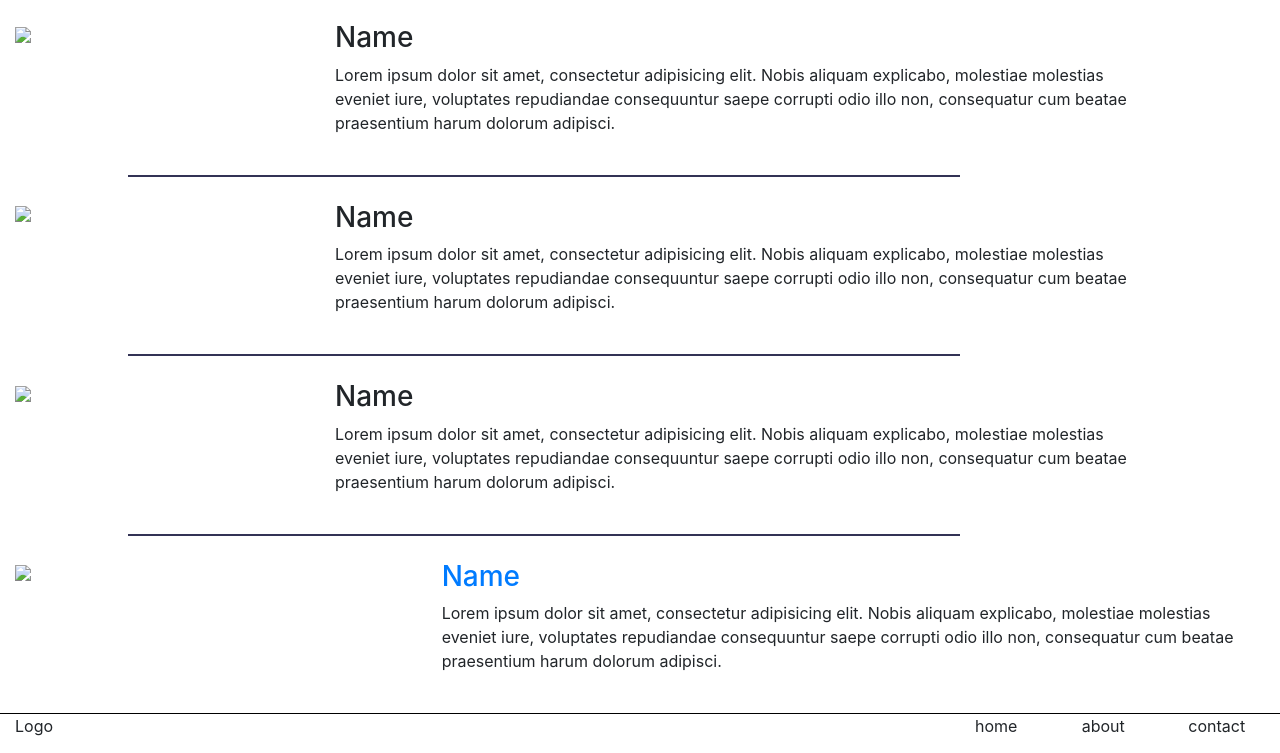
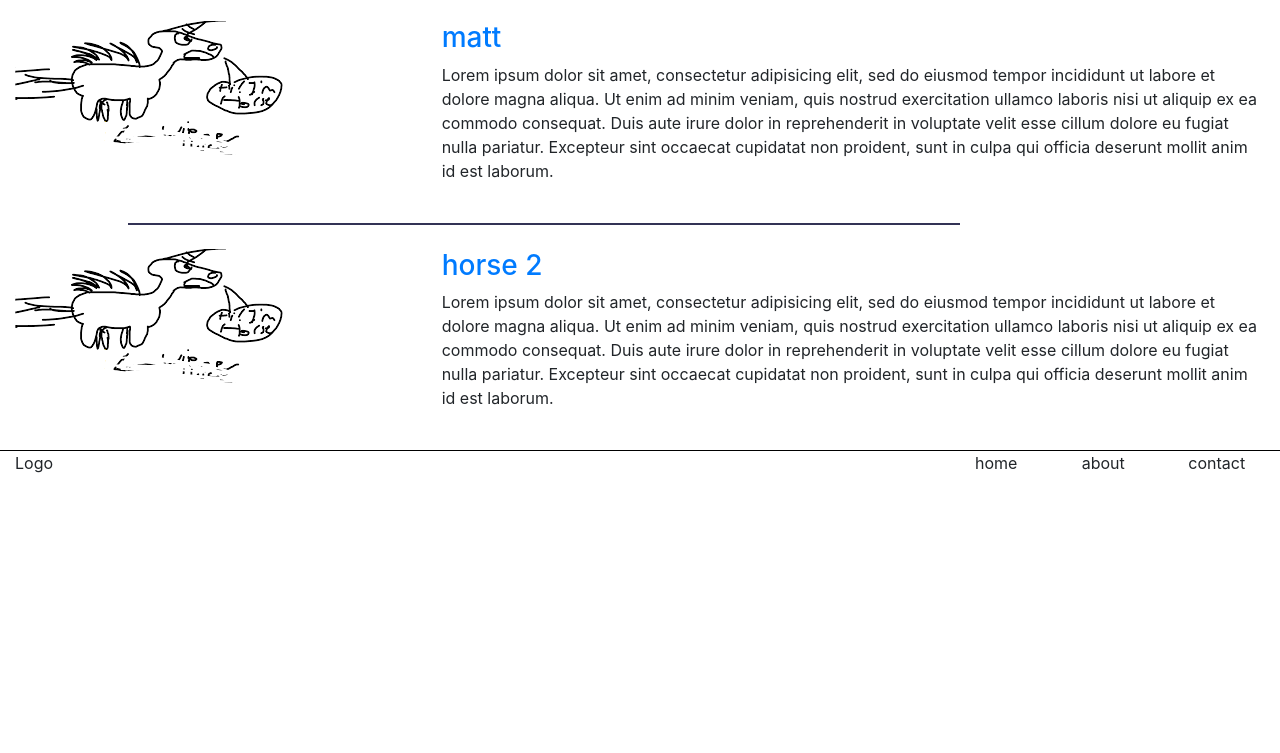
Before and after one commit to Mrdoctorwoody/horse, a website with bundled scripts: page pages/store.html in a window 1280 px wide. Shown: the part 91-844 px from the top of the page. After the commit the page ends 800 px from the top, so only its background shows below. Built offline with nearby package versions, Linux system fonts and the light colour scheme.

Commit message:
added createElements() to store

```diff
--- a/css/styles.css
+++ b/css/styles.css
@@ -62,6 +62,7 @@
 }
 .item-page-image{
   width:40vw;
+  margin-top:4vh;
   margin-left:30vw;
   margin-bottom:2vh;
 }
--- /dev/null
+++ b/js/createItems.js
@@ -0,0 +1,49 @@
+//setting up constants
+const container=document.querySelector(`.container-fluid`);
+const footer=document.querySelector(`.footer`);
+
+//example items, will eventually be pulled from elsewhere
+var item1={
+  name:"matt",
+  description:"Lorem ipsum dolor sit amet, consectetur adipisicing elit, sed do eiusmod tempor incididunt ut labore et dolore magna aliqua. Ut enim ad minim veniam, quis nostrud exercitation ullamco laboris nisi ut aliquip ex ea commodo consequat. Duis aute irure dolor in reprehenderit in voluptate velit esse cillum dolore eu fugiat nulla pariatur. Excepteur sint occaecat cupidatat non proident, sunt in culpa qui officia deserunt mollit anim id est laborum.",
+  image:"../images/horse-placeholder.png"
+};
+var item2={
+  name:"horse 2",
+  description:"Lorem ipsum dolor sit amet, consectetur adipisicing elit, sed do eiusmod tempor incididunt ut labore et dolore magna aliqua. Ut enim ad minim veniam, quis nostrud exercitation ullamco laboris nisi ut aliquip ex ea commodo consequat. Duis aute irure dolor in reprehenderit in voluptate velit esse cillum dolore eu fugiat nulla pariatur. Excepteur sint occaecat cupidatat non proident, sunt in culpa qui officia deserunt mollit anim id est laborum.",
+  image:"../images/horse-placeholder.png"
+};
+//populating an array with the items
+var itemArray=[item1, item2];
+
+function createElements(){
+  //adding content to the list items based off given attributes
+  for(let i=0;i<itemArray.length;i++){
+    //creating the container element
+    itemArray[i].element=document.createElement(`div`);
+    itemArray[i].element.classList.add(`row`, `store-item`);
+    if(i+1==itemArray.length){
+      //if the element is the last in the list, it gets this class
+      itemArray[i].element.classList.add(`last`);
+    }
+    //populating the parent .store-item element
+    itemArray[i].element.innerHTML=`
+    <div class="col-md-4">
+      <!-- the thumbnail image -->
+      <img class="item-thumbnail img-fluid" src="${itemArray[i].image}">
+    </div>
+    <div class="col-md-8 store-text-contianer">
+      <!-- the name of the item -->
+      <h3>
+        <a class="store-link" href="store-items/${itemArray[i].name}.html">${itemArray[i].name}</a>
+      </h3>
+      <!-- the item description -->
+      <p>${itemArray[i].description}</p>
+    </div>`;
+
+    container.insertBefore(itemArray[i].element, footer);
+  }
+
+}
+
+export {createElements};
--- /dev/null
+++ b/js/store.js
@@ -0,0 +1,3 @@
+import {createElements} from "/js/createItems.js";
+
+createElements();
--- a/pages/store.html
+++ b/pages/store.html
@@ -33,44 +33,8 @@
     <h1>Sales</h1>
 
     <!-- actual content -->
-    <div class="row store-item">
-        <div class="col-md-3 col-lg-offset-1">
-          <img class="item-thumbnail img-fluid" src="../images/horse-placeholder.png">
-        </div>
-        <div class="col-md-8 store-text-contianer">
-          <h3>Name</h3>
-          <p>Lorem ipsum dolor sit amet, consectetur adipisicing elit. Nobis aliquam explicabo, molestiae molestias eveniet iure, voluptates repudiandae consequuntur saepe corrupti odio illo non, consequatur cum beatae praesentium harum dolorum adipisci.</p>
-        </div>
-    </div>
-    <div class="row store-item">
-        <div class="col-md-3 col-lg-offset-1">
-          <img class="item-thumbnail img-fluid" src="../images/horse-placeholder.png">
-        </div>
-        <div class="col-md-8 store-text-contianer">
-          <h3>Name</h3>
-          <p>Lorem ipsum dolor sit amet, consectetur adipisicing elit. Nobis aliquam explicabo, molestiae molestias eveniet iure, voluptates repudiandae consequuntur saepe corrupti odio illo non, consequatur cum beatae praesentium harum dolorum adipisci.</p>
-        </div>
-    </div>
-    <div class="row store-item">
-        <div class="col-md-3 col-md-offset">
-          <img class="item-thumbnail img-fluid" src="../images/horse-placeholder.png">
-        </div>
-        <div class="col-md-8 store-text-contianer">
-          <h3>Name</h3>
-          <p>Lorem ipsum dolor sit amet, consectetur adipisicing elit. Nobis aliquam explicabo, molestiae molestias eveniet iure, voluptates repudiandae consequuntur saepe corrupti odio illo non, consequatur cum beatae praesentium harum dolorum adipisci.</p>
-        </div>
-    </div>
-    <div class="row store-item last">
-        <div class="col-md-4">
-          <img class="item-thumbnail img-fluid" src="../images/horse-placeholder.png">
-        </div>
-        <div class="col-md-8 store-text-contianer">
-          <h3>
-            <a class="store-link" href="store-items/matt.html">Name</a>
-          </h3>
-          <p>Lorem ipsum dolor sit amet, consectetur adipisicing elit. Nobis aliquam explicabo, molestiae molestias eveniet iure, voluptates repudiandae consequuntur saepe corrupti odio illo non, consequatur cum beatae praesentium harum dolorum adipisci.</p>
-        </div>
-    </div>
+
+    <!-- adding any new elements beyond this point will break javascript -->
     <!--footer-->
     <div class="row footer">
           <div class="col-md-2">Logo</div>
@@ -80,6 +44,10 @@
     </div>
   </div>
 
+  <script src="../js/scripts.js" type="module"></script>
+  <script src="../js/createItems.js" type="module"></script>
+  <script src="../js/store.js" type="module"></script>
+
   <script src="../node_modules/jquery/src/jquery.js"></script>
   <script src="../node_modules/bootstrap/dist/js/bootstrap.min.js"></script>
 </body>
```
Also changed, not shown: index.html (+3 -1 lines), images/horse-placeholder.png (added), 1 other file.
